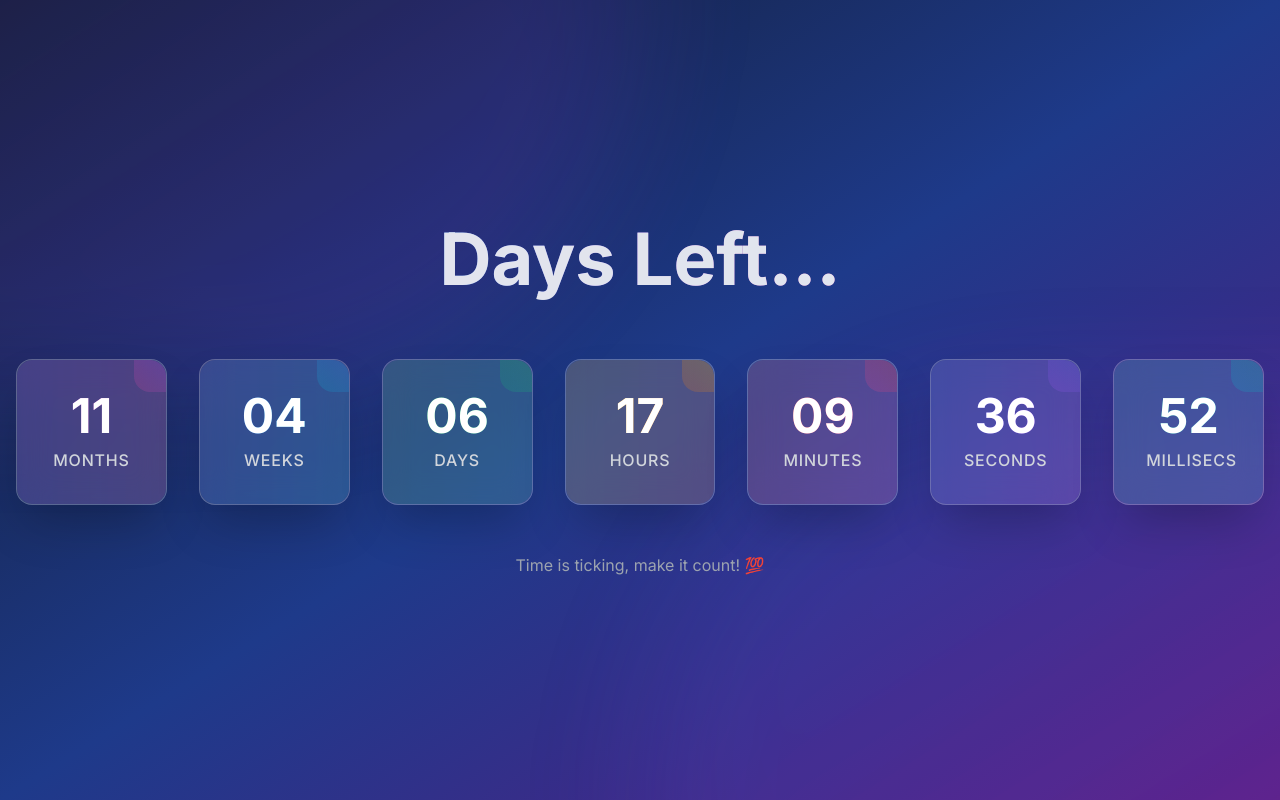
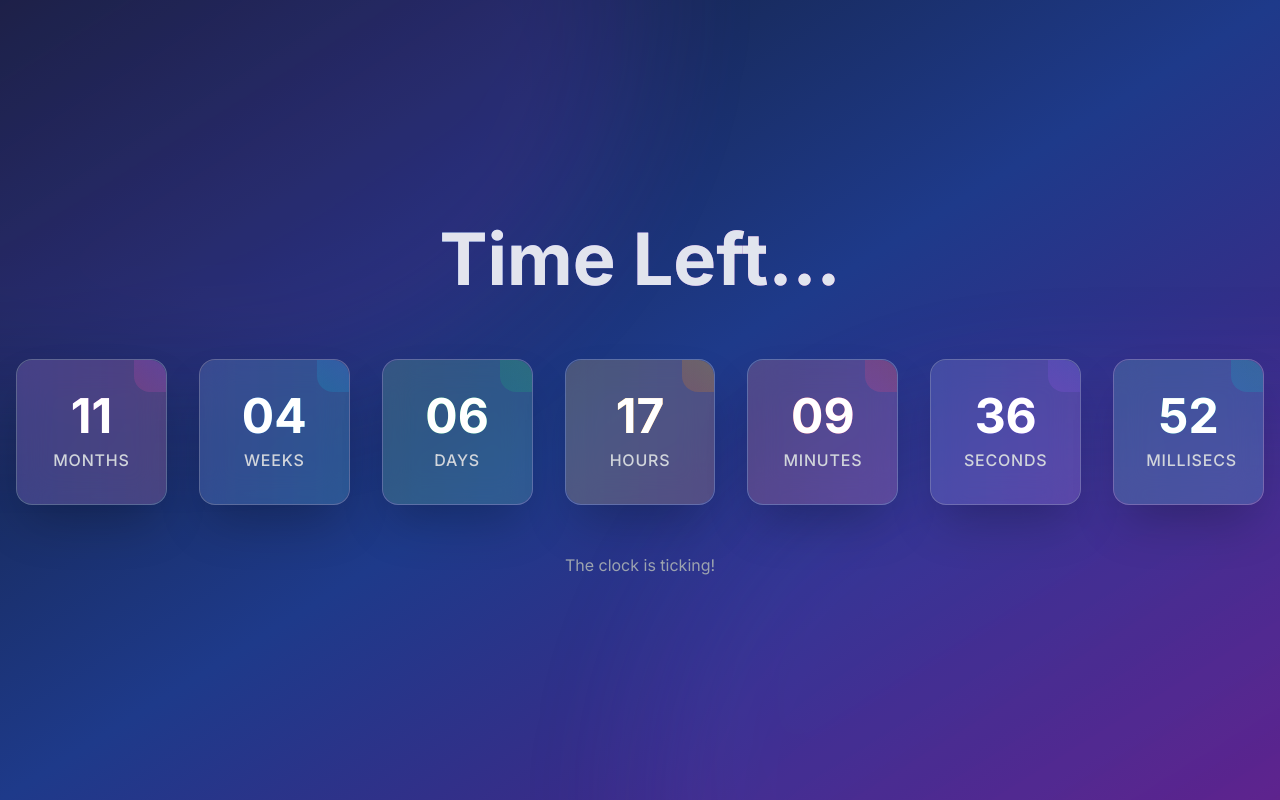
Before and after one commit to Anshu3301/CourseCountdown, a React (Vite) app: page / in a window 1280 px wide. Built offline with nearby package versions, Linux system fonts and the light colour scheme.

Commit message:
Update App.jsx

```diff
--- a/src/App.jsx
+++ b/src/App.jsx
@@ -64,7 +64,7 @@ function App() {
 
       <div className="relative z-10 text-center mb-8 sm:mb-12">
         <h1 className="text-4xl sm:text-5xl md:text-6xl lg:text-7xl font-bold text-white mb-4 bg-gradient-to-r from-blue-400 via-purple-400 to-pink-400 bg-clip-text text-transparent animate-pulse-slow">
-          Days Left...
+          Time Left...
         </h1>
 {/*         <p className="text-lg sm:text-xl md:text-2xl text-gray-300 mb-2">
           Time remaining until graduation
@@ -89,7 +89,7 @@ function App() {
 
       <div className="mt-8 sm:mt-12 text-center relative z-10">
         <p className="text-gray-400 text-sm sm:text-base">
-          Time is ticking, make it count! 💯
+          The clock is ticking!
         </p>
       </div>
     </div>
```
